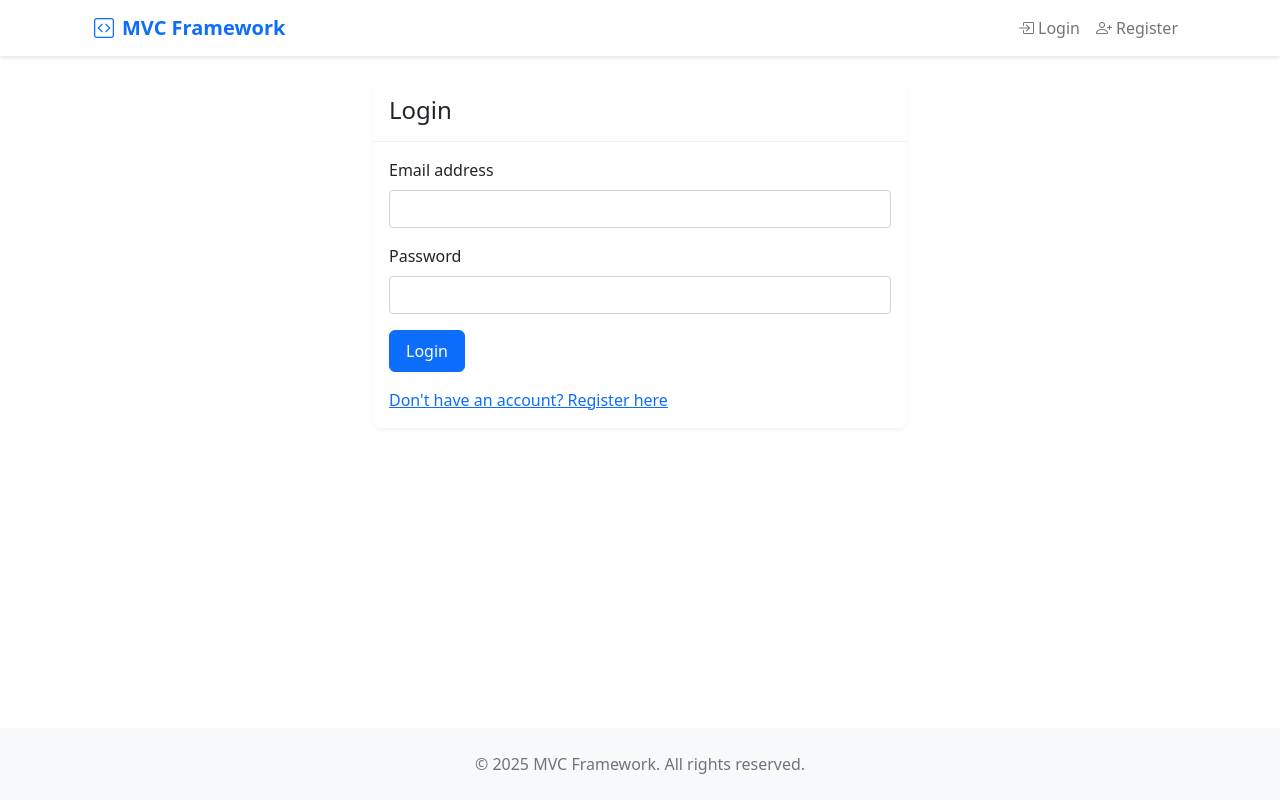
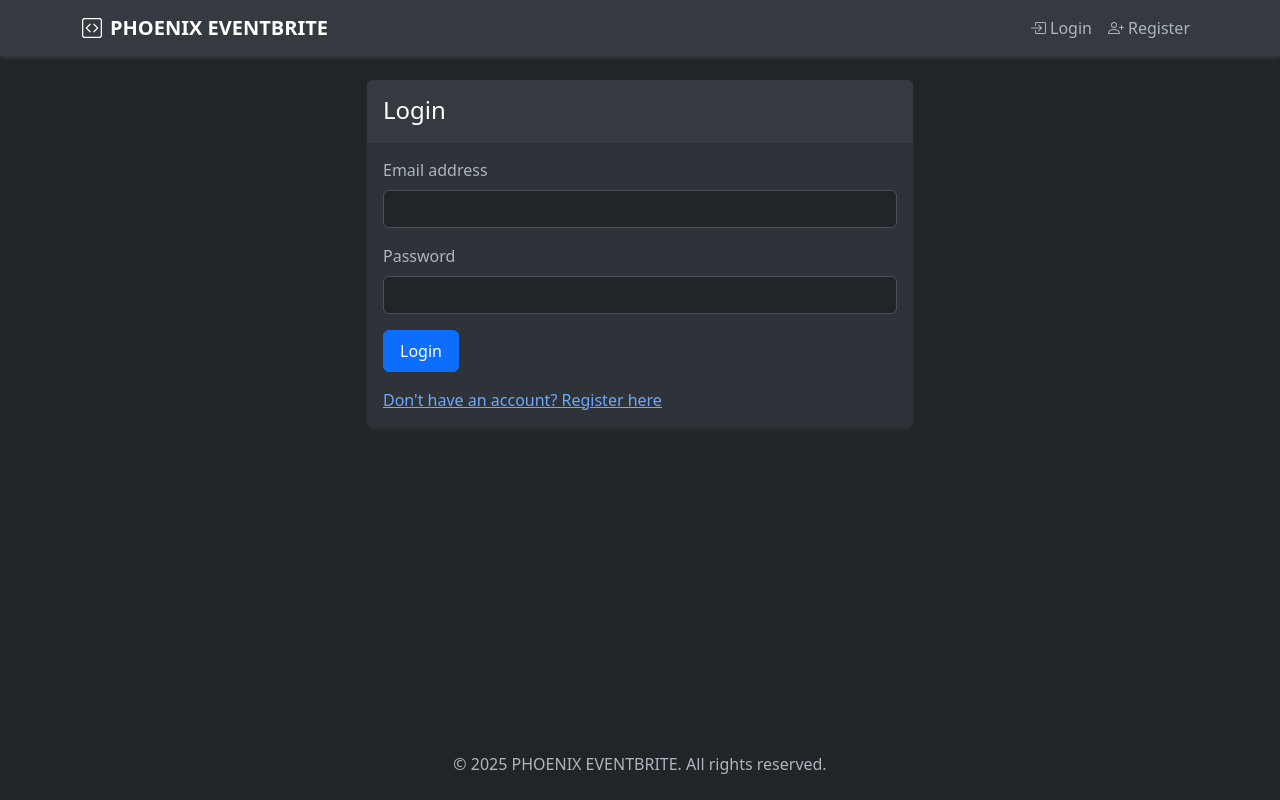
Before and after one commit to Youcode-Classe-E-2024-2025/PHOENIX_Eventbrite, a PHP site: page / in a window 1280 px wide. Run offline with PHP 8.4, Linux system fonts and the light colour scheme.

Commit message:
edit theme style for all projet

```diff
--- a/app/views/Auth/login.twig
+++ b/app/views/Auth/login.twig
@@ -1,6 +1,6 @@
 {% extends "layouts/base.twig" %}
 
-{% block title %}Login - MVC Framework{% endblock %}
+{% block title %}Login - PHOENIX EVENTBRITE{% endblock %}
 
 {% block content %}
 <div class="row justify-content-center flex-1">
--- a/app/views/Auth/register.twig
+++ b/app/views/Auth/register.twig
@@ -1,6 +1,6 @@
 {% extends "layouts/base.twig" %}
 
-{% block title %}Register - MVC Framework{% endblock %}
+{% block title %}Register - PHOENIX EVENTBRITE{% endblock %}
 
 {% block content %}
 <div class="row justify-content-center flex-1">
@@ -64,4 +64,5 @@
         </div>
     </div>
 </div>
+</div>
 {% endblock %}
--- a/app/views/layouts/base.twig
+++ b/app/views/layouts/base.twig
@@ -1,54 +1,61 @@
 <!DOCTYPE html>
-<html lang="en">
+<html lang="en" data-bs-theme="dark">
 <head>
     <meta charset="UTF-8">
     <meta name="viewport" content="width=device-width, initial-scale=1.0">
-    <title>{% block title %}MVC Framework{% endblock %}</title>
+    <title>{% block title %}PHOENIX EVENTBRITE{% endblock %}</title>
     <link href="https://cdn.jsdelivr.net/npm/bootstrap@5.3.0/dist/css/bootstrap.min.css" rel="stylesheet">
     <link href="https://cdn.jsdelivr.net/npm/bootstrap-icons@1.11.3/font/bootstrap-icons.css" rel="stylesheet">
-    <link href="https://cdn.jsdelivr.net/npm/bootstrap@5.1.3/dist/css/bootstrap.min.css" rel="stylesheet">
     <link href="https://cdnjs.cloudflare.com/ajax/libs/font-awesome/5.15.4/css/all.min.css" rel="stylesheet">
     <style>
-        /* Custom Styles */
+        /* Custom Styles for Dark Theme */
         .navbar {
-            box-shadow: 0 2px 4px rgba(0,0,0,.1);
+            box-shadow: 0 2px 4px rgba(255,255,255,.1);
+            background-color: #343a40 !important;
         }
         .navbar-brand {
             font-weight: 600;
+            color: #ffffff !important;
         }
         .nav-link {
             font-weight: 500;
+            color: #adb5bd !important;
+        }
+        .nav-link:hover {
+            color: #ffffff !important;
         }
         .alert {
             border-radius: 8px;
             border: none;
-            box-shadow: 0 2px 4px rgba(0,0,0,.05);
+            box-shadow: 0 2px 4px rgba(255,255,255,.05);
         }
         .alert-success {
-            background-color: #d1e7dd;
-            color: #0f5132;
+            background-color: #155724;
+            color: #d4edda;
         }
         .alert-danger {
-            background-color: #f8d7da;
-            color: #842029;
+            background-color: #721c24;
+            color: #f8d7da;
         }
         .alert-warning {
-            background-color: #fff3cd;
-            color: #664d03;
+            background-color: #856404;
+            color: #fff3cd;
         }
         .alert-info {
-            background-color: #cff4fc;
-            color: #055160;
+            background-color: #0c5460;
+            color: #d1ecf1;
         }
         .card {
             border: none;
-            box-shadow: 0 2px 4px rgba(0,0,0,.05);
+            box-shadow: 0 2px 4px rgba(255,255,255,.05);
             border-radius: 8px;
+            background-color: #2d3338;
         }
         .card-header {
-            background-color: #fff;
-            border-bottom: 1px solid rgba(0,0,0,.05);
+            background-color: #343a40;
+            border-bottom: 1px solid rgba(255,255,255,.05);
             padding: 1rem;
+            color: #ffffff;
         }
         .btn {
             font-weight: 500;
@@ -58,13 +65,21 @@
         .btn-sm {
             padding: 0.25rem 0.75rem;
         }
+        body {
+            background-color: #212529;
+            color: #ffffff;
+        }
+        footer {
+            background-color: #343a40 !important;
+            color: #adb5bd !important;
+        }
     </style>
 </head>
-<body class="d-flex flex-column min-vh-100">
-    <nav class="navbar navbar-expand-lg navbar-light bg-white mb-4">
+<body class="d-flex flex-column min-vh-100 m-auto">
+    <nav class="navbar navbar-expand-lg navbar-dark bg-dark mb-4">
         <div class="container">
-            <a class="navbar-brand text-primary" href="/">
-                <i class="bi bi-code-square me-2"></i>MVC Framework
+            <a class="navbar-brand" href="/">
+                <i class="bi bi-code-square me-2"></i>PHOENIX EVENTBRITE
             </a>
             <button class="navbar-toggler" type="button" data-bs-toggle="collapse" data-bs-target="#navbarNav">
                 <span class="navbar-toggler-icon"></span>
@@ -104,7 +119,7 @@
         </div>
     </nav>
 
-    <div class="container mb-4">
+    <div class="container mb-4 flex-1">
         {# Display alerts #}
         {% if error is defined and error %}
             <div class="alert alert-danger alert-dismissible fade show" role="alert">
@@ -125,14 +140,13 @@
         {% block content %}{% endblock %}
     </div>
 
-    <footer class="bg-light py-4 mt-auto">
-        <div class="container text-center text-muted">
-            <p class="mb-0">© {{ 'now'|date('Y') }} MVC Framework. All rights reserved.</p>
+    <footer class="bg-dark py-4 mt-auto">
+        <div class="container text-center">
+            <p class="mb-0">© {{ 'now'|date('Y') }} PHOENIX EVENTBRITE. All rights reserved.</p>
         </div>
     </footer>
 
     <script src="https://cdn.jsdelivr.net/npm/bootstrap@5.3.0/dist/js/bootstrap.bundle.min.js"></script>
-    <script src="https://cdn.jsdelivr.net/npm/bootstrap@5.1.3/dist/js/bootstrap.bundle.min.js"></script>
     {% block scripts %}{% endblock %}
 </body>
 </html>
```
Also changed, not shown: app/Models/Article.php (deleted), app/Models/Event.php (added), 2 other files.
